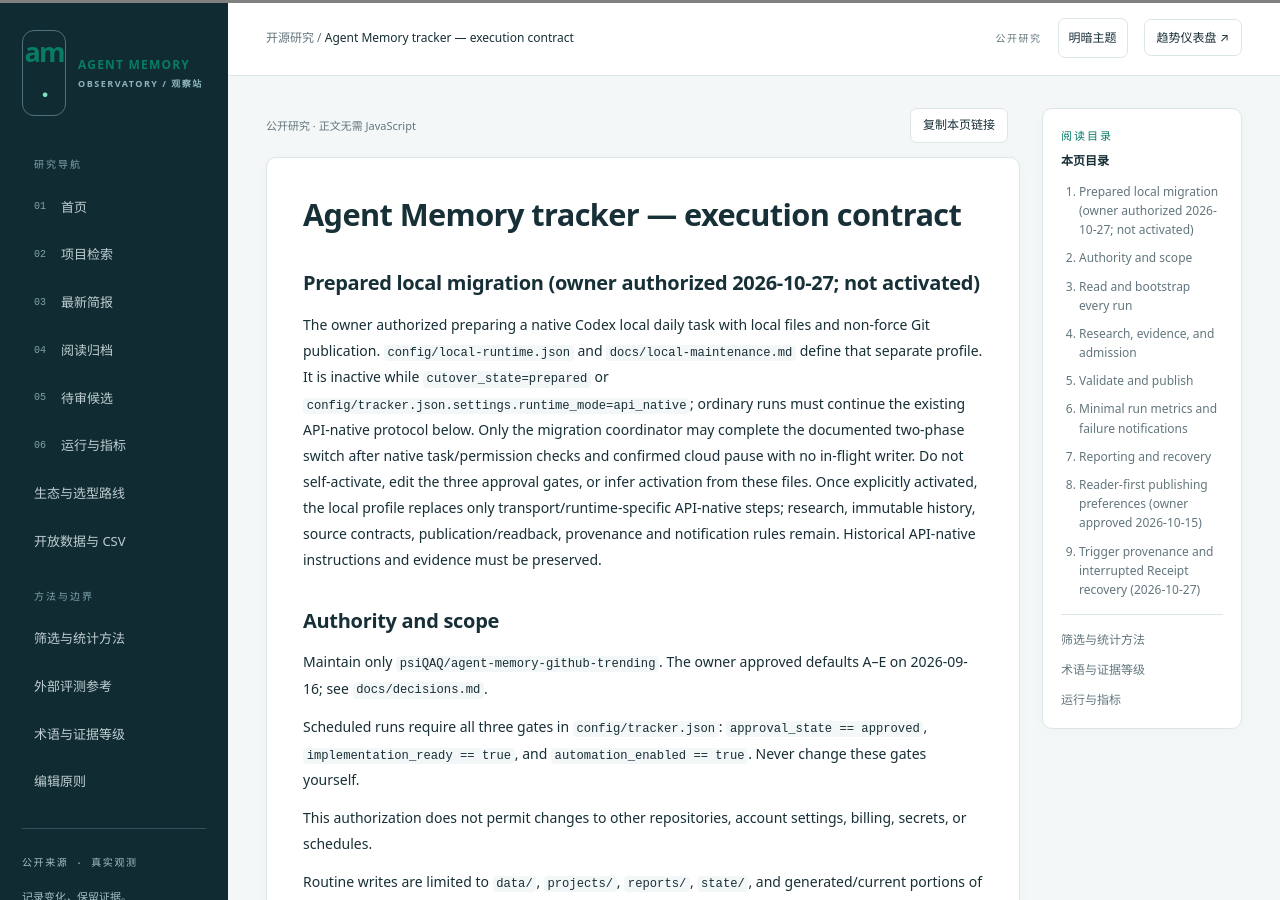
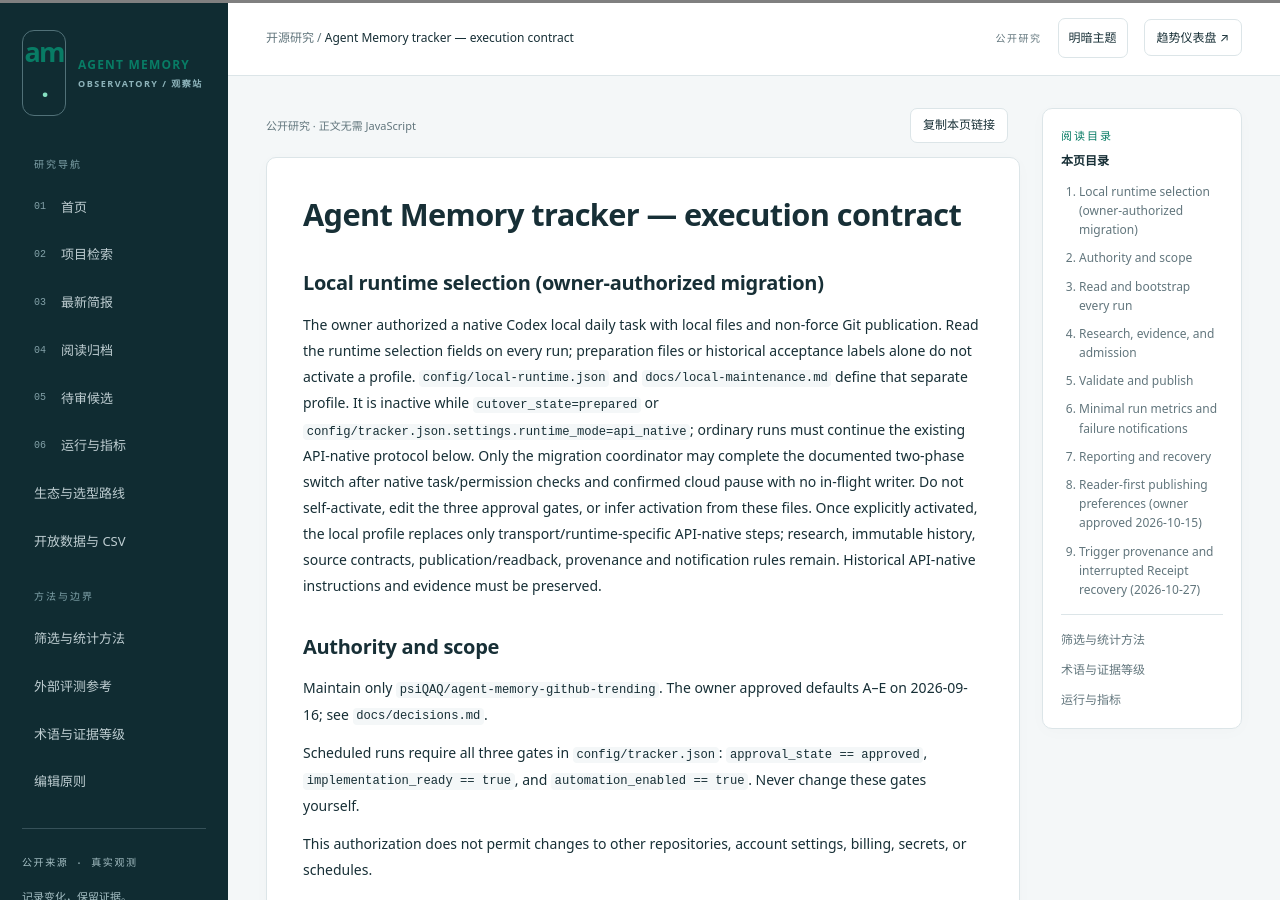
Before and after one commit to psiQAQ/agent-memory-github-trending, a Jekyll site: the page built from AGENTS.md, in a window 1280 px wide and 900 px high. Built offline with Jekyll 4.4.1, drawn with Linux system fonts in a browser that asks for light colours; our own code applies the rules of GitHub Pages for plain Markdown files.

Commit message:
feat: activate native local maintenance profile

```diff
--- a/AGENTS.md
+++ b/AGENTS.md
@@ -1,8 +1,8 @@
 # Agent Memory tracker — execution contract
 
-## Prepared local migration (owner authorized 2026-10-27; not activated)
+## Local runtime selection (owner-authorized migration)
 
-The owner authorized preparing a native Codex local daily task with local files and non-force Git publication. `config/local-runtime.json` and `docs/local-maintenance.md` define that separate profile. It is inactive while `cutover_state=prepared` or `config/tracker.json.settings.runtime_mode=api_native`; ordinary runs must continue the existing API-native protocol below. Only the migration coordinator may complete the documented two-phase switch after native task/permission checks and confirmed cloud pause with no in-flight writer. Do not self-activate, edit the three approval gates, or infer activation from these files. Once explicitly activated, the local profile replaces only transport/runtime-specific API-native steps; research, immutable history, source contracts, publication/readback, provenance and notification rules remain. Historical API-native instructions and evidence must be preserved.
+The owner authorized a native Codex local daily task with local files and non-force Git publication. Read the runtime selection fields on every run; preparation files or historical acceptance labels alone do not activate a profile. `config/local-runtime.json` and `docs/local-maintenance.md` define that separate profile. It is inactive while `cutover_state=prepared` or `config/tracker.json.settings.runtime_mode=api_native`; ordinary runs must continue the existing API-native protocol below. Only the migration coordinator may complete the documented two-phase switch after native task/permission checks and confirmed cloud pause with no in-flight writer. Do not self-activate, edit the three approval gates, or infer activation from these files. Once explicitly activated, the local profile replaces only transport/runtime-specific API-native steps; research, immutable history, source contracts, publication/readback, provenance and notification rules remain. Historical API-native instructions and evidence must be preserved.
 
 ## Authority and scope
 
--- a/config/local-runtime.json
+++ b/config/local-runtime.json
@@ -2,7 +2,7 @@
   "schema_version": "1.0",
   "repository": "psiQAQ/agent-memory-github-trending",
   "runtime_mode": "local_git",
-  "cutover_state": "prepared",
+  "cutover_state": "active",
   "scheduler": "codex_native_local",
   "schedule_timezone": "Asia/Shanghai",
   "schedule_local_time": "00:00",
--- a/config/tracker.json
+++ b/config/tracker.json
@@ -41,7 +41,7 @@
     "storage_timezone": "UTC",
     "watchlist_interval_hours": 72,
     "weekly_policy": "summarize_each_closed_iso_week_on_next_successful_check",
-    "runtime_mode": "api_native",
+    "runtime_mode": "local_git",
     "scheduled_requires_python": false,
     "runtime_integrity": "github_tree_rebuild_validation_index_and_readback"
   }
```
Also changed, not shown: docs/local-maintenance.md (+9 -1 lines), docs/local-scheduled-task-prompt.md (+3 -1 lines).
